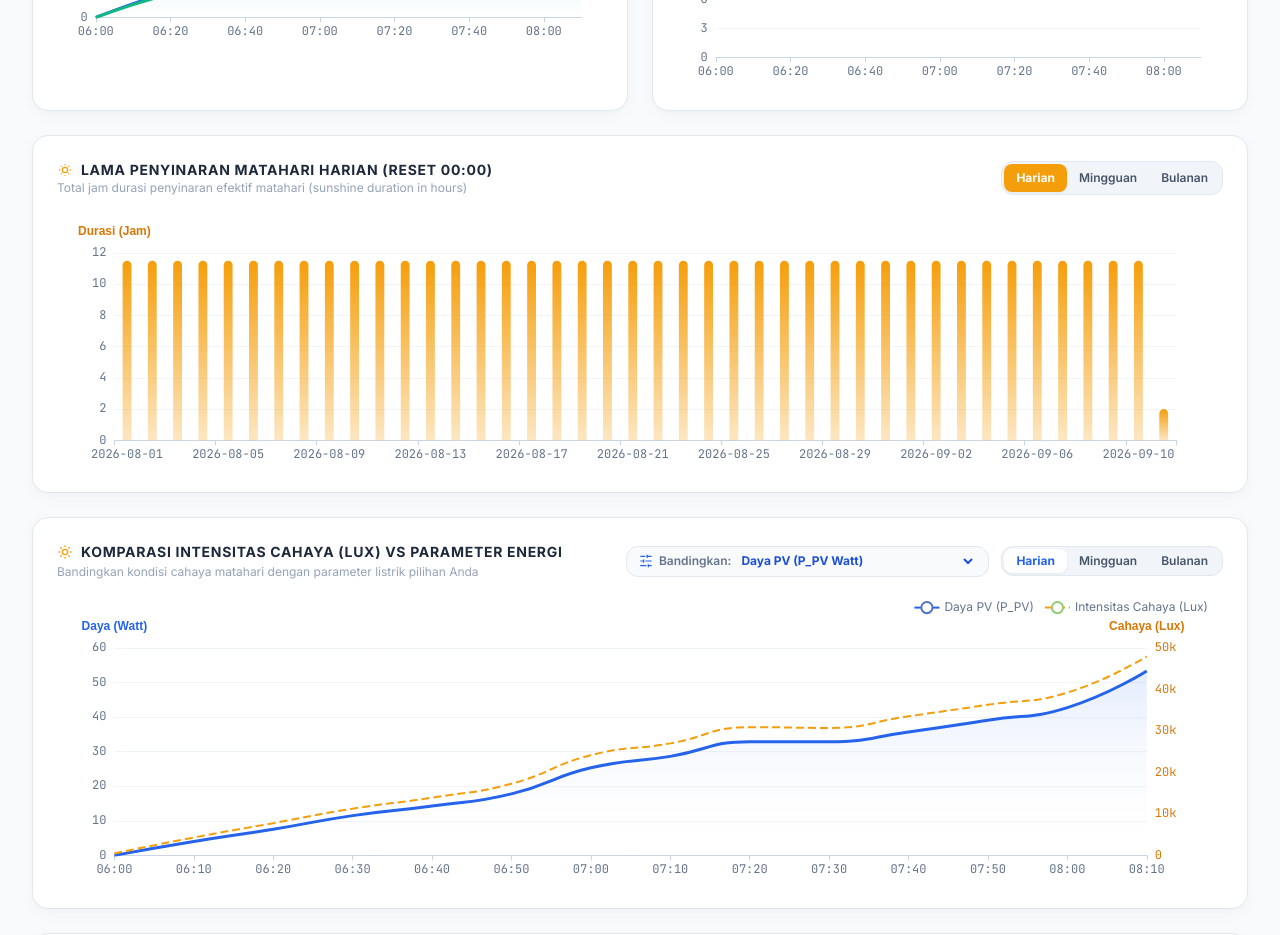
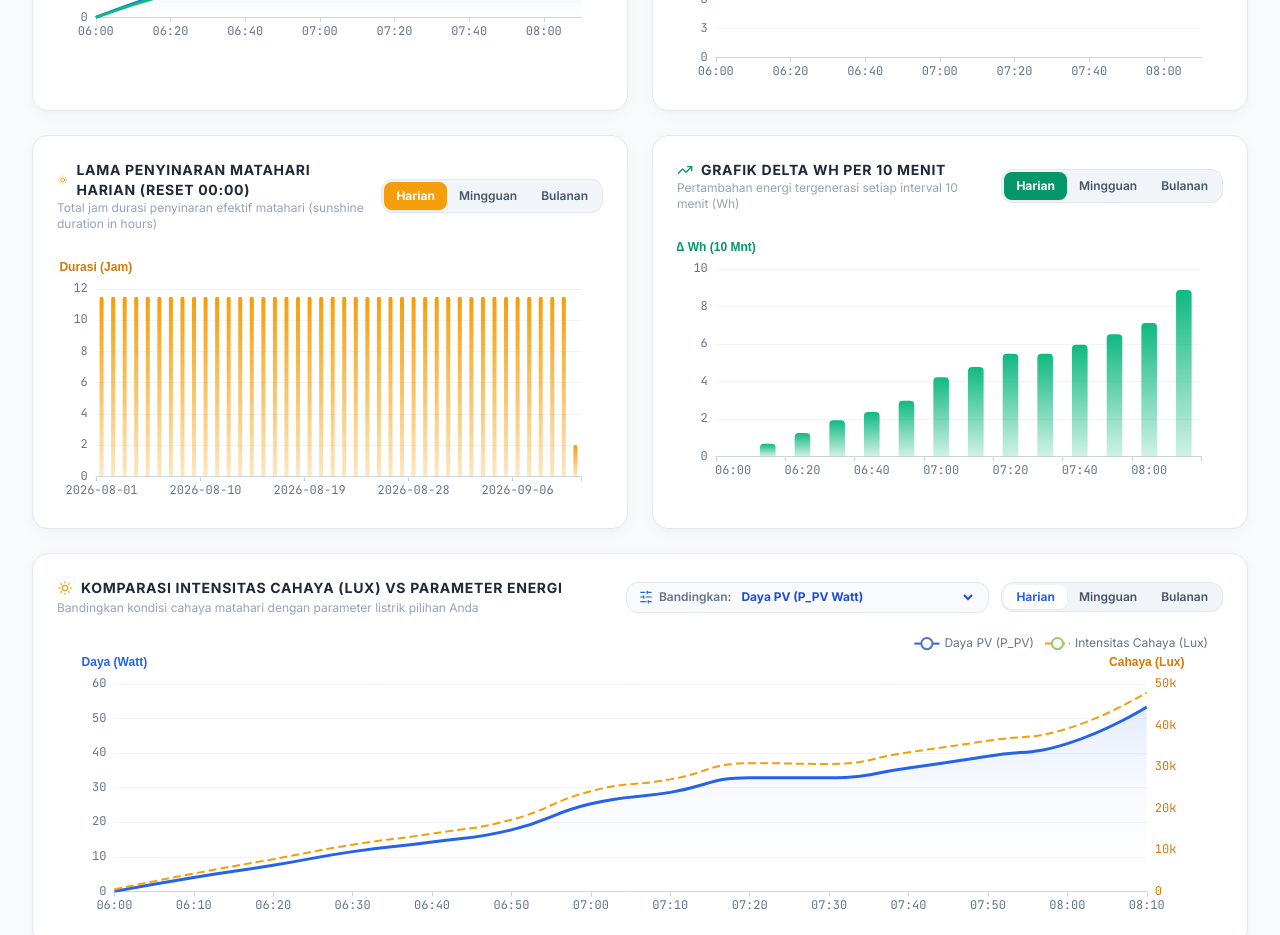
Before and after one commit to Ngrproject/solar-energi-dashboard, a React (Vite) app: page / in a window 1280 px wide. Shown: the part 980-1915 px from the top of the page. Built offline with nearby package versions, Linux system fonts and the light colour scheme; no server answers.

Commit message:
wh per 10 menit  bar

```diff
--- a/src/App.jsx
+++ b/src/App.jsx
@@ -9,6 +9,7 @@ import PowerEChart from './components/PowerEChart';
 import VoltageEChart from './components/VoltageEChart';
 import DailyWhEChart from './components/DailyWhEChart';
 import SunshineEChart from './components/SunshineEChart';
+import DeltaWh10mChart from './components/DeltaWh10mChart';
 import LuxComparisonChart from './components/LuxComparisonChart';
 import DataTable from './components/DataTable';
 
@@ -185,6 +186,7 @@ export default function App() {
             <PowerEChart logs={logs} />
             <VoltageEChart logs={logs} />
             <SunshineEChart logs={logs} />
+            <DeltaWh10mChart logs={logs} />
             <LuxComparisonChart logs={logs} />
             <DailyWhEChart logs={logs} />
           </section>
--- /dev/null
+++ b/src/components/DeltaWh10mChart.jsx
@@ -0,0 +1,143 @@
+import React, { useState, useMemo } from 'react';
+import ReactECharts from 'echarts-for-react';
+import * as echarts from 'echarts';
+import { filterLogsByPeriod } from '../services/solarService';
+import { TrendingUp } from 'lucide-react';
+
+function DeltaWh10mChart({ logs = [] }) {
+  const [period, setPeriod] = useState('harian'); // 'harian' | 'mingguan' | 'bulanan'
+
+  const filteredLogs = useMemo(() => filterLogsByPeriod(logs, period), [logs, period]);
+
+  const chartData = useMemo(() => {
+    if (!filteredLogs || filteredLogs.length === 0) return { labels: [], values: [] };
+
+    const labels = [];
+    const values = [];
+
+    for (let i = 0; i < filteredLogs.length; i++) {
+      const item = filteredLogs[i];
+      const timeLabel = period === 'harian'
+        ? (item.wibTimeStr || (item.timestamp && item.timestamp.length >= 16 ? item.timestamp.substring(11, 16) : item.timestamp || ''))
+        : (item.wibShortDateStr || item.timestamp || '');
+
+      let delta = 0;
+      if (i > 0) {
+        const prev = filteredLogs[i - 1];
+        const diff = Number(item.wh_pv_daily || 0) - Number(prev.wh_pv_daily || 0);
+        if (diff >= 0 && diff < 300) {
+          delta = diff;
+        } else {
+          // Fallback to power-based calculation if log reset or day boundary occurred
+          delta = (Number(item.p_pv || 0) * 10) / 60;
+        }
+      } else {
+        delta = (Number(item.p_pv || 0) * 10) / 60;
+      }
+
+      labels.push(timeLabel);
+      values.push(parseFloat(delta.toFixed(2)));
+    }
+
+    return { labels, values };
+  }, [filteredLogs, period]);
+
+  const option = useMemo(() => {
+    return {
+      backgroundColor: 'transparent',
+      animationDuration: 300,
+      animationDurationUpdate: 300,
+      tooltip: {
+        trigger: 'axis',
+        backgroundColor: '#ffffff',
+        borderColor: '#e2e8f0',
+        boxShadow: '0 4px 12px rgba(0, 0, 0, 0.08)',
+        textStyle: { color: '#1e293b', fontFamily: 'Inter' },
+        axisPointer: { type: 'shadow' },
+        formatter: (params) => {
+          const item = params[0];
+          return `<b>${item.name}</b><br/>Perubahan Wh (10m): <b style="color:#10b981">+${item.value} Wh</b>`;
+        }
+      },
+      grid: {
+        left: '3%',
+        right: '4%',
+        bottom: '3%',
+        top: '16%',
+        containLabel: true
+      },
+      xAxis: {
+        type: 'category',
+        data: chartData.labels,
+        axisLine: { lineStyle: { color: '#cbd5e1' } },
+        axisLabel: { color: '#64748b', fontFamily: 'JetBrains Mono' }
+      },
+      yAxis: {
+        type: 'value',
+        name: 'Δ Wh (10 Mnt)',
+        nameTextStyle: { color: '#059669', fontWeight: 'bold' },
+        splitLine: { lineStyle: { color: '#f1f5f9' } },
+        axisLabel: { color: '#64748b', fontFamily: 'JetBrains Mono' }
+      },
+      series: [
+        {
+          name: 'Delta Wh (10 Mnt)',
+          type: 'bar',
+          barWidth: '45%',
+          itemStyle: {
+            color: new echarts.graphic.LinearGradient(0, 0, 0, 1, [
+              { offset: 0, color: '#10b981' },
+              { offset: 1, color: 'rgba(16, 185, 129, 0.2)' }
+            ]),
+            borderRadius: [4, 4, 0, 0]
+          },
+          data: chartData.values
+        }
+      ]
+    };
+  }, [chartData]);
+
+  return (
+    <div className="white-card rounded-2xl p-6">
+      <div className="flex flex-col sm:flex-row sm:items-center justify-between mb-4 gap-3">
+        <div>
+          <div className="flex items-center gap-2">
+            <TrendingUp className="w-4 h-4 text-emerald-600" />
+            <h2 className="text-sm font-bold uppercase tracking-wider text-slate-800">
+              Grafik Delta Wh Per 10 Menit
+            </h2>
+          </div>
+          <p className="text-xs text-slate-400">Pertambahan energi tergenerasi setiap interval 10 menit (Wh)</p>
+        </div>
+
+        {/* Period Selector Tabs */}
+        <div className="flex bg-slate-100 p-0.5 rounded-xl border border-slate-200 text-xs font-semibold text-slate-600 self-start sm:self-auto">
+          <button
+            onClick={() => setPeriod('harian')}
+            className={`px-3 py-1.5 rounded-lg transition-all ${period === 'harian' ? 'bg-emerald-600 text-white shadow-sm font-bold' : 'hover:text-slate-900'}`}
+          >
+            Harian
+          </button>
+          <button
+            onClick={() => setPeriod('mingguan')}
+            className={`px-3 py-1.5 rounded-lg transition-all ${period === 'mingguan' ? 'bg-teal-600 text-white shadow-sm font-bold' : 'hover:text-slate-900'}`}
+          >
+            Mingguan
+          </button>
+          <button
+            onClick={() => setPeriod('bulanan')}
+            className={`px-3 py-1.5 rounded-lg transition-all ${period === 'bulanan' ? 'bg-emerald-700 text-white shadow-sm font-bold' : 'hover:text-slate-900'}`}
+          >
+            Bulanan
+          </button>
+        </div>
+      </div>
+
+      <div className="h-64 w-full">
+        <ReactECharts option={option} style={{ height: '100%', width: '100%' }} notMerge={true} lazyUpdate={true} />
+      </div>
+    </div>
+  );
+}
+
+export default React.memo(DeltaWh10mChart);
--- a/src/components/SunshineEChart.jsx
+++ b/src/components/SunshineEChart.jsx
@@ -91,7 +91,7 @@ function SunshineEChart({ logs = [] }) {
   }, [chartData, barColor, gradientColor]);
 
   return (
-    <div className="white-card rounded-2xl p-6 lg:col-span-2">
+    <div className="white-card rounded-2xl p-6">
       <div className="flex flex-col sm:flex-row sm:items-center justify-between mb-4 gap-3">
         <div>
           <div className="flex items-center gap-2">
```
Also changed, not shown: 1 other file (tests, documents, lock files or other folders).
